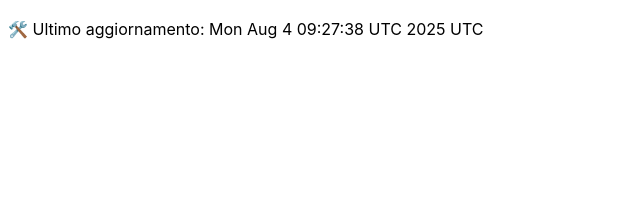
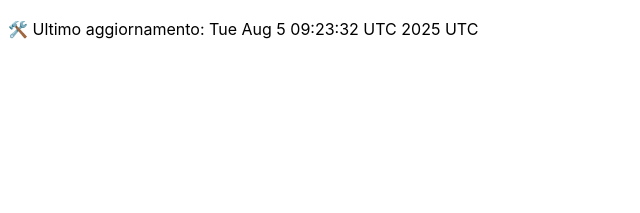
Before and after one commit to DanteTrb/DanteTrb.github.io, a Jekyll site: the page built from badges.md, in a window 1280 px wide. Shown: the top 213 px of the page, without its empty margins (0-640 px from the left). Built offline with Jekyll 4.4.1, drawn with Linux system fonts in a browser that asks for light colours; our own code applies the rules of GitHub Pages for plain Markdown files.

Commit message:
🛠️ Aggiornamento automatico badge

```diff
--- a/badges.md
+++ b/badges.md
@@ -1 +1 @@
-🛠️ Ultimo aggiornamento: Mon Aug  4 09:27:38 UTC 2025 UTC
+🛠️ Ultimo aggiornamento: Tue Aug  5 09:23:32 UTC 2025 UTC
```
